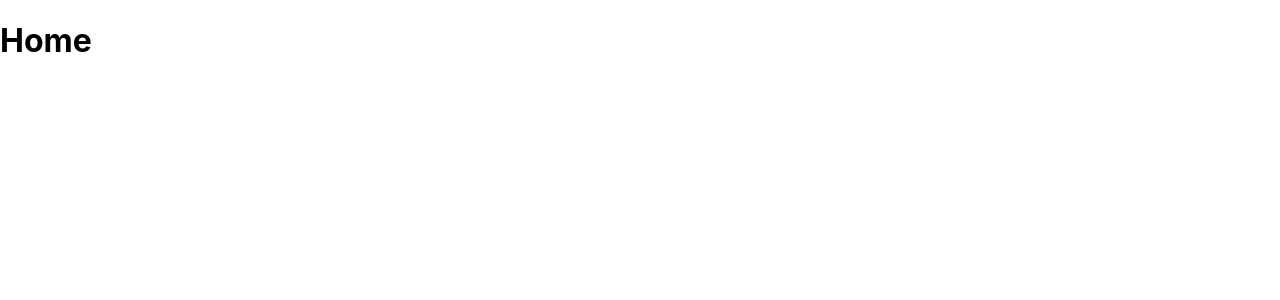
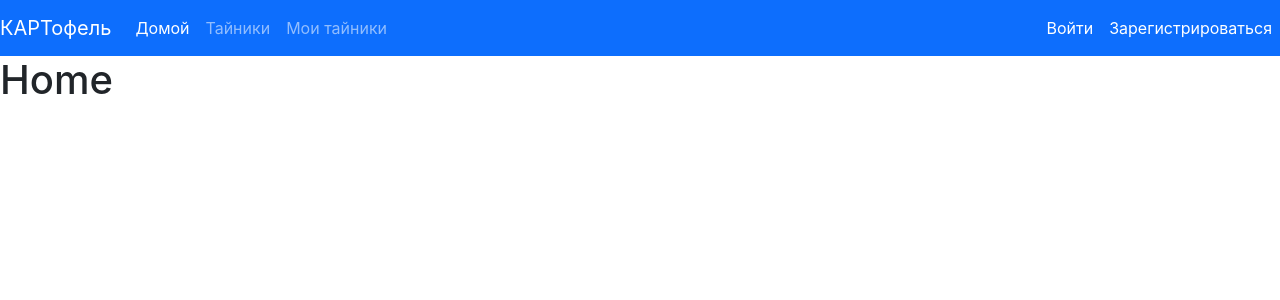
Before and after one commit to Deka-Labs/msd-web-app-react, a React (Create React App) app: page / in a window 1280 px wide. Shown: the top 300 px of the page. Built offline with nearby package versions, Linux system fonts and the light colour scheme.

Commit message:
Added navigation bar

```diff
--- a/package.json
+++ b/package.json
@@ -10,7 +10,9 @@
     "@types/node": "^16.7.13",
     "@types/react": "^18.0.0",
     "@types/react-dom": "^18.0.0",
+    "bootstrap": "^5.2.3",
     "react": "^18.2.0",
+    "react-bootstrap": "^2.6.0",
     "react-dom": "^18.2.0",
     "react-router-dom": "^6.4.4",
     "react-scripts": "5.0.1",
--- a/src/App.tsx
+++ b/src/App.tsx
@@ -1,7 +1,7 @@
 import React from 'react';
 import { BrowserRouter, Routes, Route } from "react-router-dom";
 
-
+import Layout from './components/Layout';
 
 import Home from './pages/Home'
 import LogIn from './pages/LogIn';
@@ -16,6 +16,7 @@ function App() {
   return (
     <BrowserRouter>
       <Routes>
+        <Route path='/' element={<Layout />}>
           <Route index element={<Home />} />
           <Route path='/login' element={<LogIn />} />
           <Route path='/signup' element={<SignUp />} />
@@ -27,7 +28,7 @@ function App() {
             <Route path='edit/:id' element={<Edit />} />
 
           </Route>
-
+        </Route>
       </Routes>
     </BrowserRouter>
   );
--- /dev/null
+++ b/src/components/Layout.tsx
@@ -0,0 +1,14 @@
+import { Outlet } from "react-router-dom";
+import Navigation from "./Navigation";
+
+function Layout(): JSX.Element {
+    return (
+        <div>
+            <Navigation />
+            <Outlet />
+        </div>
+
+    )
+}
+
+export default Layout;
--- /dev/null
+++ b/src/components/Navigation.tsx
@@ -0,0 +1,38 @@
+
+import { Nav, Navbar } from "react-bootstrap";
+import { useLocation } from "react-router-dom";
+
+
+function Navigation(): JSX.Element {
+    const location = useLocation().pathname;
+
+    const is_home = location === '/';
+    const is_cache = location === '/cache';
+    const is_my_cache =
+        location === '/cache/my' ||
+        location === '/cache/add' ||
+        location === '/cache/edit';
+
+
+    return (
+        <header>
+            <Navbar bg="primary" variant="dark" expand="lg">
+                <Navbar.Brand href="#">КАРТофель</Navbar.Brand>
+                <Navbar.Toggle aria-controls="basic-navbar-nav" />
+                <Navbar.Collapse id="basic-navbar-nav">
+                    <Nav className="me-auto">
+                        <Nav.Link active={is_home} href="/">Домой</Nav.Link>
+                        <Nav.Link active={is_cache} href="/cache">Тайники</Nav.Link>
+                        <Nav.Link active={is_my_cache} href="/cache/my">Мои тайники</Nav.Link>
+                    </Nav>
+                    <Nav>
+                        <Nav.Link active href="/">Войти</Nav.Link>
+                        <Nav.Link active href="/cache">Зарегистрироваться</Nav.Link>
+                    </Nav>
+                </Navbar.Collapse>
+            </Navbar>
+        </header >
+    )
+}
+
+export default Navigation;
--- a/src/index.tsx
+++ b/src/index.tsx
@@ -1,5 +1,8 @@
 import React from 'react';
 import ReactDOM from 'react-dom/client';
+
+import 'bootstrap/dist/css/bootstrap.min.css';
+
 import './index.css';
 import App from './App';
 import reportWebVitals from './reportWebVitals';
```
Also changed, not shown: 1 other file (tests, documents, lock files or other folders). Lines whose indentation alone changed are shown as unchanged.
